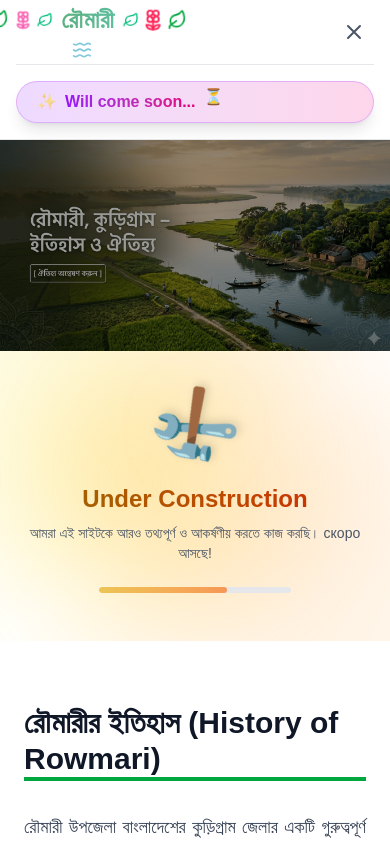
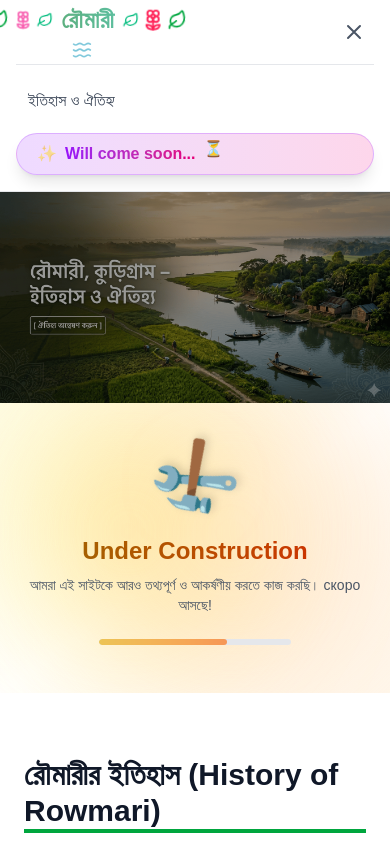
Before and after one commit to fuad-hasan-safat/Rowmari-Nexus, a Next.js app: page / in a window 390 px wide. Both pictures are taken after a click on the button "Open menu". Shown: the top 844 px of the page. Built offline with nearby package versions, Linux system fonts and the light colour scheme.

Commit message:
update navbar

```diff
--- a/components/Header.tsx
+++ b/components/Header.tsx
@@ -78,7 +78,7 @@ export default function Navbar() {
         {isMenuOpen && (
           <div className="md:hidden py-4 border-t border-gray-200 dark:border-gray-700">
             <div className="flex flex-col space-y-3">
-              {/* {navItems.map((item) => (
+              {navItems.map((item) => (
                 <Link
                   key={item.name}
                   href={item.href}
@@ -92,7 +92,7 @@ export default function Navbar() {
                   {item.name}
                 </Link>
               ))}
-              */}
+
               <div className="inline-flex items-center gap-2 px-5 py-2 rounded-full bg-gradient-to-r from-purple-500/20 to-pink-500/20 backdrop-blur-sm border border-purple-500/30 shadow-lg"><span className="animate-pulse text-purple-500">✨</span><span className="bg-gradient-to-r from-purple-600 to-pink-600 bg-clip-text text-transparent font-bold">Will come soon...</span><span className="animate-bounce text-pink-500">⏳</span></div>
             </div>
           </div>
```
